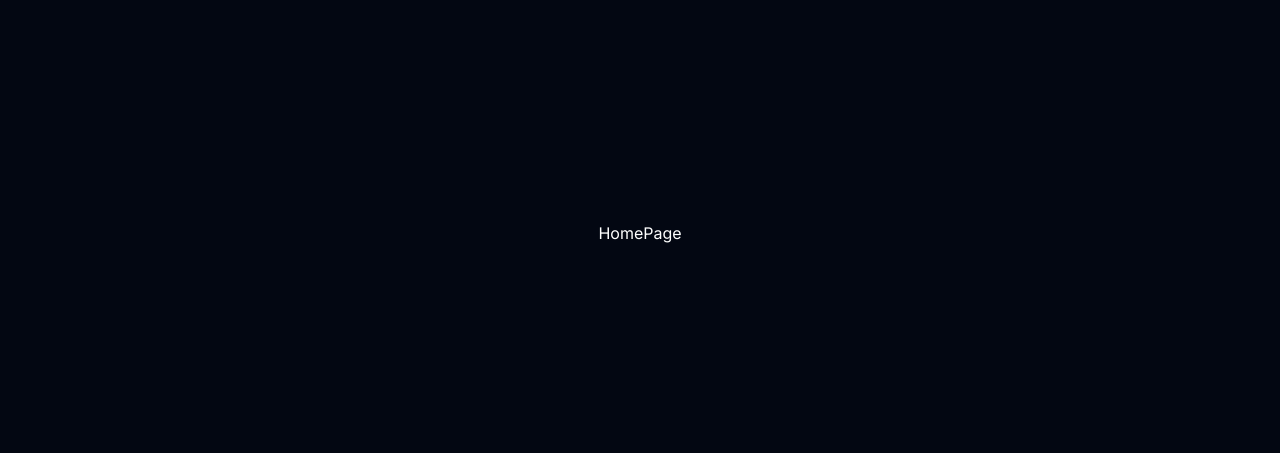
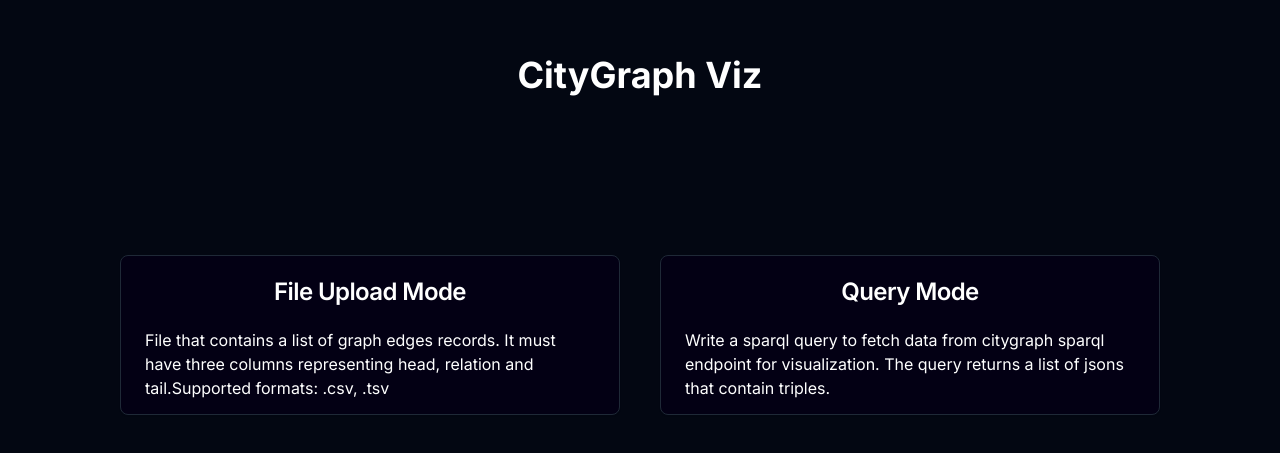
Before and after one commit to colab-nyuad/kosmograph-v2, a Next.js app: page / in a window 1280 px wide. Shown: the part 167-620 px from the top of the page. Built offline with nearby package versions, Linux system fonts and the light colour scheme.

Commit message:
Created homepage layout and added a card component. Also added a new tailwind class to the tailwind.config.js file.

```diff
--- a/src/app/(main)/page.tsx
+++ b/src/app/(main)/page.tsx
@@ -1,16 +1,53 @@
+import { Card, CardContent, CardHeader, CardTitle } from "@/components/ui/card";
+import Link from "next/link";
 import React from "react";
 
 const HomePage = () => {
 	return (
-		<div
-			className="bg-background h-screen
-            w-screen
-            flex
-            justify-center
-            items-center
-            gap-4 dark:text-white"
-		>
-			HomePage
+		<div className="h-screen flex flex-col items-center justify-center">
+			<div
+				className="bg-background
+                 gap-4 dark:text-white
+                 flex items-center justify-center
+                    pt-1
+                    pb-8
+                    text-4xl font-bold"
+			>
+				CityGraph Viz
+			</div>
+			<div className="h-32"></div>
+			<div className="flex item-center justify-center">
+				<div className="flex flex-col justify-center items-center gap-10 sm:flex-row">
+					<Link href="/upload">
+						<Card className="sm:w-[500px] h-40 bg-brand-dark text-white hover:bg-brand-primaryBlue">
+							<CardHeader className="flex items-center justify-center">
+								<CardTitle>File Upload Mode</CardTitle>
+							</CardHeader>
+							<CardContent>
+								<p>
+									File that contains a list of graph edges records. It must have
+									three columns representing head, relation and tail.Supported
+									formats: .csv, .tsv
+								</p>
+							</CardContent>
+						</Card>
+					</Link>
+					<Link href="/query">
+						<Card className="sm:w-[500px] h-40 bg-brand-dark text-white hover:bg-brand-primaryBlue">
+							<CardHeader className="flex items-center justify-center">
+								<CardTitle>Query Mode</CardTitle>
+							</CardHeader>
+							<CardContent>
+								<p>
+									Write a sparql query to fetch data from citygraph sparql
+									endpoint for visualization. The query returns a list of jsons
+									that contain triples.
+								</p>
+							</CardContent>
+						</Card>
+					</Link>
+				</div>
+			</div>
 		</div>
 	);
 };
--- a/src/app/(main)/template.tsx
+++ b/src/app/(main)/template.tsx
@@ -1,7 +1,7 @@
 import React from "react";
 
 const HomePageLayout = ({ children }: { children: React.ReactNode }) => {
-	return <main>{children}</main>;
+	return <main className="h-screen">{children}</main>;
 };
 
 export default HomePageLayout;
--- a/src/app/layout.tsx
+++ b/src/app/layout.tsx
@@ -6,7 +6,7 @@ import "./globals.css";
 const inter = Inter({ subsets: ["latin"] });
 
 export const metadata: Metadata = {
-	title: "Create Next App",
+	title: "CityGraph Viz",
 	description: "Generated by create next app",
 };
 
--- /dev/null
+++ b/src/components/ui/card.tsx
@@ -0,0 +1,79 @@
+import * as React from "react"
+
+import { cn } from "@/lib/utils"
+
+const Card = React.forwardRef<
+  HTMLDivElement,
+  React.HTMLAttributes<HTMLDivElement>
+>(({ className, ...props }, ref) => (
+  <div
+    ref={ref}
+    className={cn(
+      "rounded-lg border bg-card text-card-foreground shadow-sm",
+      className
+    )}
+    {...props}
+  />
+))
+Card.displayName = "Card"
+
+const CardHeader = React.forwardRef<
+  HTMLDivElement,
+  React.HTMLAttributes<HTMLDivElement>
+>(({ className, ...props }, ref) => (
+  <div
+    ref={ref}
+    className={cn("flex flex-col space-y-1.5 p-6", className)}
+    {...props}
+  />
+))
+CardHeader.displayName = "CardHeader"
+
+const CardTitle = React.forwardRef<
+  HTMLParagraphElement,
+  React.HTMLAttributes<HTMLHeadingElement>
+>(({ className, ...props }, ref) => (
+  <h3
+    ref={ref}
+    className={cn(
+      "text-2xl font-semibold leading-none tracking-tight",
+      className
+    )}
+    {...props}
+  />
+))
+CardTitle.displayName = "CardTitle"
+
+const CardDescription = React.forwardRef<
+  HTMLParagraphElement,
+  React.HTMLAttributes<HTMLParagraphElement>
+>(({ className, ...props }, ref) => (
+  <p
+    ref={ref}
+    className={cn("text-sm text-muted-foreground", className)}
+    {...props}
+  />
+))
+CardDescription.displayName = "CardDescription"
+
+const CardContent = React.forwardRef<
+  HTMLDivElement,
+  React.HTMLAttributes<HTMLDivElement>
+>(({ className, ...props }, ref) => (
+  <div ref={ref} className={cn("p-6 pt-0", className)} {...props} />
+))
+CardContent.displayName = "CardContent"
+
+const CardFooter = React.forwardRef<
+  HTMLDivElement,
+  React.HTMLAttributes<HTMLDivElement>
+>(({ className, ...props }, ref) => (
+  <div
+    ref={ref}
+    className={cn("flex items-center p-6 pt-0", className)}
+    {...props}
+  />
+))
+CardFooter.displayName = "CardFooter"
+
+export { Card, CardHeader, CardFooter, CardTitle, CardDescription, CardContent }
--- a/tailwind.config.ts
+++ b/tailwind.config.ts
@@ -1,12 +1,12 @@
-import type { Config } from "tailwindcss"
+import type { Config } from "tailwindcss";
 
 const config = {
 	darkMode: ["class"],
 	content: [
-    './pages/**/*.{ts,tsx}',
-    './components/**/*.{ts,tsx}',
-    './app/**/*.{ts,tsx}',
-    './src/**/*.{ts,tsx}',
+		"./pages/**/*.{ts,tsx}",
+		"./components/**/*.{ts,tsx}",
+		"./app/**/*.{ts,tsx}",
+		"./src/**/*.{ts,tsx}",
 	],
 	prefix: "",
 	theme: {
@@ -52,6 +52,8 @@ const config = {
 					DEFAULT: "hsl(var(--card))",
 					foreground: "hsl(var(--card-foreground))",
 				},
+				"brand-dark": "#030014",
+				"brand-primaryBlue": "#0469ff",
 			},
 			borderRadius: {
 				lg: "var(--radius)",
@@ -75,6 +77,6 @@ const config = {
 		},
 	},
 	plugins: [require("tailwindcss-animate")],
-} satisfies Config
+} satisfies Config;
 
-export default config
+export default config;
```
Lines whose indentation alone changed are shown as unchanged.
